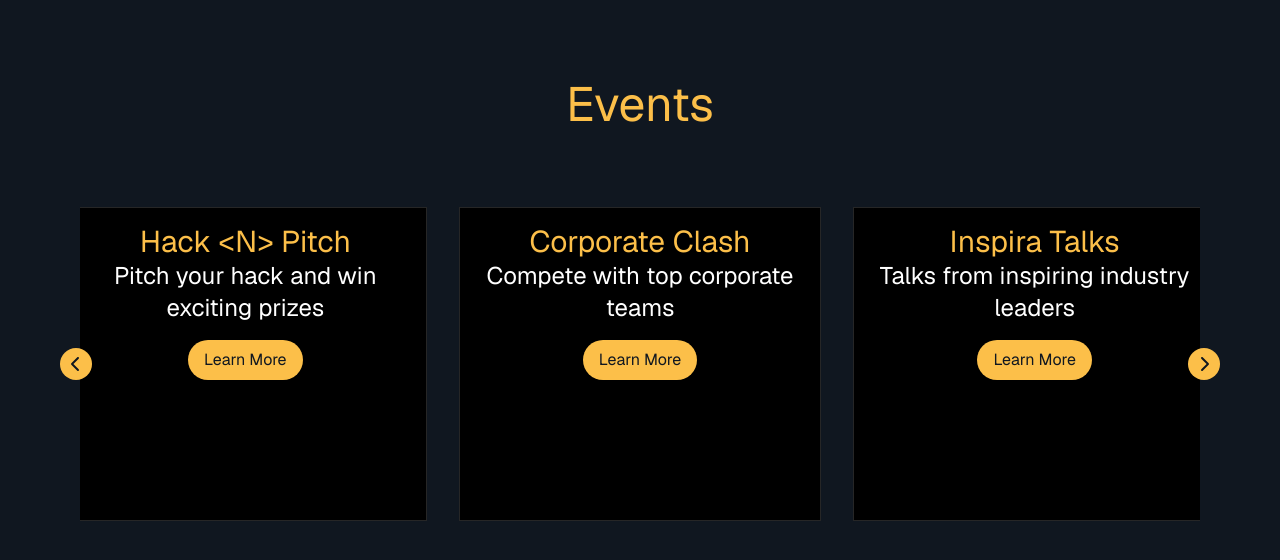
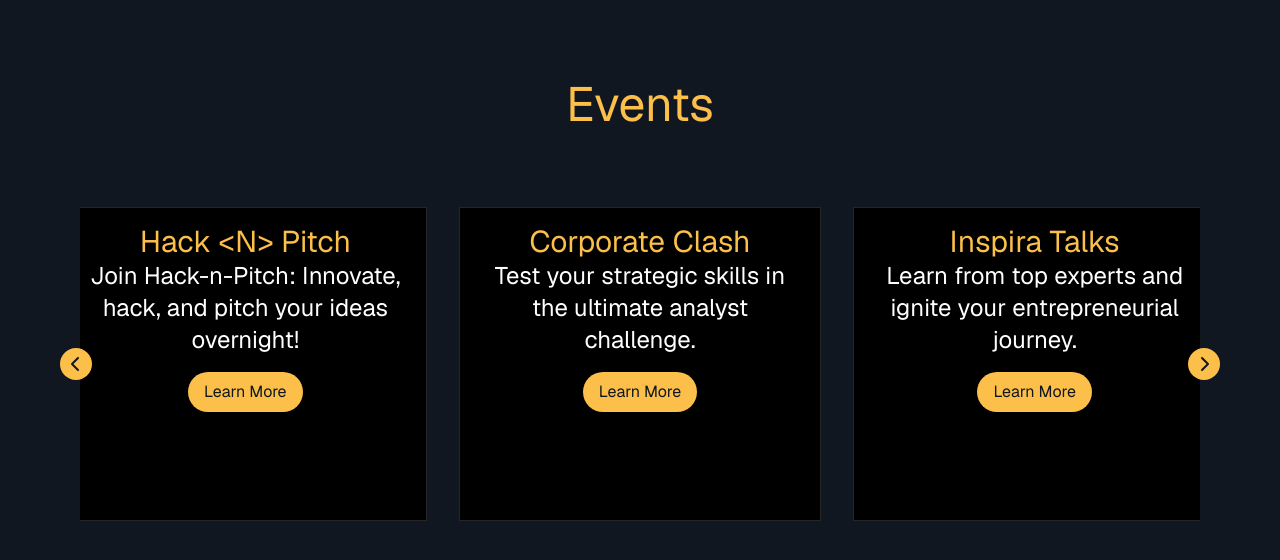
Before and after one commit to jadavpur-university-ed-cell/esummit-24, a Next.js app: page /events in a window 1280 px wide. Shown: the top 560 px of the page. Built offline with nearby package versions, Linux system fonts and the light colour scheme.

Commit message:
one-liners updated

```diff
--- a/app/events/hacknpitch/page.tsx
+++ b/app/events/hacknpitch/page.tsx
@@ -35,7 +35,7 @@ const HacknPitchEvent: React.FC = () => {
             About
           </h1>
           {/* Underline for About */}
-          <div className="flex shrink-0 self-end mt-5 max-w-full bg-sky-600 h-[3px] w-[30%] outline-dashed mr-8" />
+          <div className="flex shrink-0 self-end mt-5 max-w-full bg-gray-200 h-[3px] w-[30%]  mr-8" />
           {/* Content Box */}
           <div className="flex flex-col justify-center items-center pt-4 pb-0.5 w-[60%] self-end">
             {/* Description */}
--- a/components/Homepage/Events/Events.tsx
+++ b/components/Homepage/Events/Events.tsx
@@ -11,37 +11,37 @@ interface Event {
 const eventList: Event[] = [
   {
     name: "Hack <N> Pitch",
-    about: "Pitch your hack and win exciting prizes",
+    about: "Join Hack-n-Pitch: Innovate, hack, and pitch your ideas overnight!",
     route: "/events/hacknpitch",
   },
   {
     name: "Corporate Clash",
-    about: "Compete with top corporate teams",
+    about: "Test your strategic skills in the ultimate analyst challenge.",
     route: "/events/corporateclash",
   },
   {
     name: "Inspira Talks",
-    about: "Talks from inspiring industry leaders",
+    about: "Learn from top experts and ignite your entrepreneurial journey.",
     route: "/events/inspiratalks",
   },
   {
     name: "Mock Stock Exchange",
-    about: "Experience the thrill of stock market trading",
+    about: "Master trading skills in a risk-free, competitive stock simulation.",
     route: "/events/mockstock",
   },
   {
     name: "Mock IPL Auction",
-    about: "Participate in a thrilling IPL auction simulation",
+    about: "Build your dream IPL team in a strategic mock auction.",
     route: "/events/mockipl",
   },
   {
     name: "Dizmart",
-    about: "Showcase your design and marketing skills",
+    about: "Design impactful labels at Dizmart, merging creativity, branding, and marketing.",
     route: "/events/dizmart",
   },
   {
     name: "LaunchX",
-    about: "Launch your product in the ultimate startup competition",
+    about: "Showcase, pitch, and launch your startup with expert backing.",
     route: "/events/launchx",
   },
 ];
```
